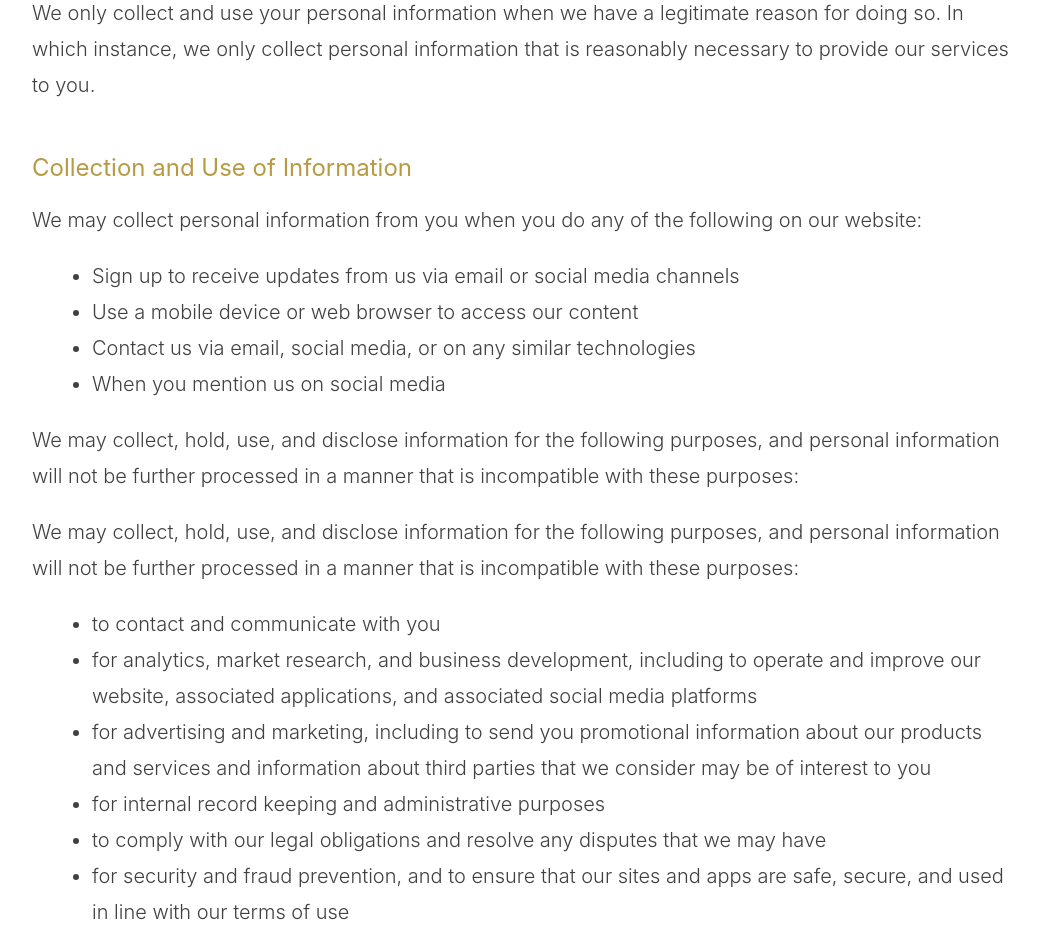
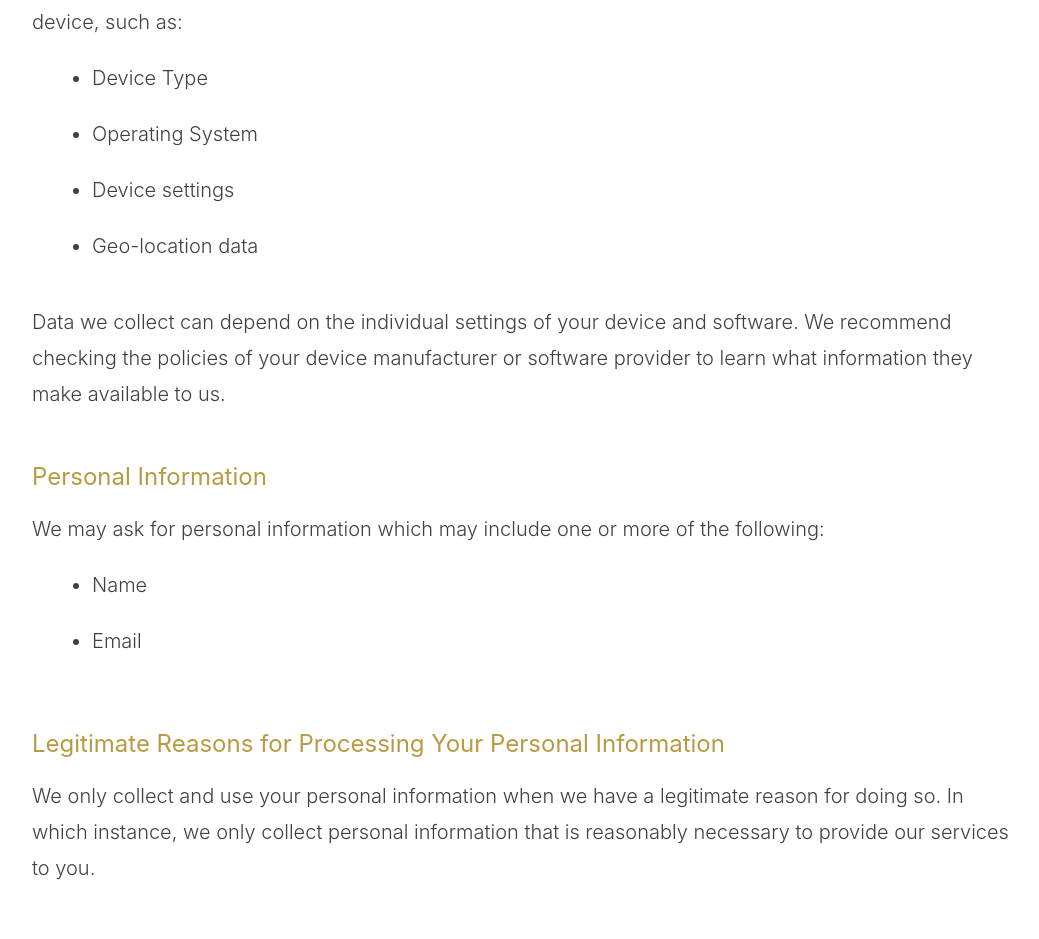
Before and after one commit to JonayahJ/orgena, a React (Create React App) app: page /privacy in a window 1280 px wide. Shown: the part 1384-2323 px from the top of the page, without its empty margins (118-1157 px from the left). Built offline with nearby package versions, Linux system fonts and the light colour scheme.

Commit message:
more robust privacy

```diff
--- a/src/components/Privacy/index.js
+++ b/src/components/Privacy/index.js
@@ -5,7 +5,8 @@ import {
     ContentH3,
     ContentH4,
     ContentP,
-    ContentUL
+    ContentUL,
+    ContentLI
 } from "../ContentElements";
 
 const PrivacyPolicy = () => {
@@ -19,35 +20,48 @@ const PrivacyPolicy = () => {
             <ContentP>Information we collect includes both information you knowingly and actively provide us when using or participating in any of our services and promotions, and any information automatically sent by your devices in the course of accessing our products and services. </ContentP>
 
             <ContentH4>Log Data</ContentH4>
-            <ContentP>When you visit our website, our servers may automatically log the standard data provided by your web browser. It may include your device’s Internet Protocol (IP) address, your browser type and version, the pages you visit, the time and date of your visit, the time spent on each page, other details about your visit, and technical details that occur in conjunction with any errors you may encounter. </ContentP>
+            <ContentP>When you visit our website, our servers may automatically log the standard data provided by your web browser. It may include your device’s Internet Protocol (IP) address, your browser type and version, the pages you visit, the time and date of your visit, the time spent on each page, and other details about your visit.</ContentP>
+            <ContentP>Additionally, if you encounter certain errors while using the site, we may automatically collect data about the error and the circumstances surrounding its occurrence. This data may include technical details about your device, what you were trying to do when the error happened, and other technical information relating to the problem. You may or may not receive notice of such errors, even in the moment they occur, that they have occurred, or what the nature of the error is.</ContentP>
             <ContentP>Please be aware that while this information may not be personally identifying by itself, it may be possible to combine it with other data to personally identify individual persons. </ContentP>
+
+            <ContentH4>Device Data</ContentH4>
+            <ContentP>When you visit our website or interact with our services, we may automatically collect data about your device, such as:</ContentP>
+            <ContentUL>
+                <ContentLI>Device Type</ContentLI>
+                <ContentLI>Operating System</ContentLI>
+                <ContentLI>Device settings</ContentLI>
+                <ContentLI>Geo-location data</ContentLI>
+            </ContentUL>
+            <ContentP>Data we collect can depend on the individual settings of your device and software. We recommend checking the policies of your device manufacturer or software provider to learn what information they make available to us.</ContentP>
 
             <ContentH4>Personal Information</ContentH4>
             <ContentP>We may ask for personal information which may include one or more of the following: </ContentP>
             <ContentUL>
-                <li>Name</li>
-                <li>Email</li>
+                <ContentLI>Name</ContentLI>
+                <ContentLI>Email</ContentLI>
             </ContentUL>
 
             <ContentH4>Legitimate Reasons for Processing Your Personal Information</ContentH4>
             <ContentP>We only collect and use your personal information when we have a legitimate reason for doing so. In which instance, we only collect personal information that is reasonably necessary to provide our services to you. </ContentP>
+
             <ContentH4>Collection and Use of Information</ContentH4>
             <ContentP>We may collect personal information from you when you do any of the following on our website: </ContentP>
             <ContentUL>
-                <li>Sign up to receive updates from us via email or social media channels</li>
-                <li>Use a mobile device or web browser to access our content</li>
-                <li>Contact us via email, social media, or on any similar technologies</li>
-                <li>When you mention us on social media</li>
+                <ContentLI>Sign up to receive updates from us via email or social media channels</ContentLI>
+                <ContentLI>Use a mobile device or web browser to access our content</ContentLI>
+                <ContentLI>Contact us via email, social media, or on any similar technologies</ContentLI>
+                <ContentLI>When you mention us on social media</ContentLI>
             </ContentUL>
             <ContentP>We may collect, hold, use, and disclose information for the following purposes, and personal information will not be further processed in a manner that is incompatible with these purposes: </ContentP>
             <ContentP>We may collect, hold, use, and disclose information for the following purposes, and personal information will not be further processed in a manner that is incompatible with these purposes: </ContentP>
             <ContentUL>
-                <li>to contact and communicate with you</li>
-                <li>for analytics, market research, and business development, including to operate and improve our website, associated applications, and associated social media platforms</li>
-                <li>for advertising and marketing, including to send you promotional information about our products and services and information about third parties that we consider may be of interest to you</li>
-                <li>for internal record keeping and administrative purposes</li>
-                <li>to comply with our legal obligations and resolve any disputes that we may have</li>
-                <li>for security and fraud prevention, and to ensure that our sites and apps are safe, secure, and used in line with our terms of use</li>
+                <ContentLI>to provide you with our platform's core features and services</ContentLI>
+                <ContentLI>to contact and communicate with you</ContentLI>
+                <ContentLI>for analytics, market research, and business development, including to operate and improve our website, associated applications, and associated social media platforms</ContentLI>
+                <ContentLI>for advertising and marketing, including to send you promotional information about our products and services and information about third parties that we consider may be of interest to you</ContentLI>
+                <ContentLI>for internal record keeping and administrative purposes</ContentLI>
+                <ContentLI>to comply with our legal obligations and resolve any disputes that we may have</ContentLI>
+                <ContentLI>for security and fraud prevention, and to ensure that our sites and apps are safe, secure, and used in line with our terms of use</ContentLI>
             </ContentUL>
             <ContentP>Please be aware that we may combine information we collect about you with general information or research data we receive from other trusted sources. </ContentP>
 
@@ -66,13 +80,13 @@ const PrivacyPolicy = () => {
             <ContentH3>Disclosure of Personal Information to Third Parties</ContentH3>
             <ContentP>We may disclose personal information to: </ContentP>
             <ContentUL>
-                <li>a parent, subsidiary, or affiliate of our company</li>
-                <li>third party service providers for the purpose of enabling them to provide their services, for example, IT service providers, data storage, hosting and server providers, advertisers, or analytics platforms</li>
-                <li>our employees, contractors, and/or related entities</li>
-                <li>our existing or potential agents or business partners</li>
-                <li>sponsors or promoters of any competition, sweepstakes, or promotion we run</li>
-                <li>courts, tribunals, regulatory authorities, and law enforcement officers, as required by law, in connection with any actual or prospective legal proceedings, or in order to establish, exercise, or defend our legal rights</li>
-                <li>third parties, including agents or sub-contractors, who assist us in providing information, products, services, or direct marketing to you third parties to collect and process data</li>
+                <ContentLI>a parent, subsidiary, or affiliate of our company</ContentLI>
+                <ContentLI>third party service providers for the purpose of enabling them to provide their services, for example, IT service providers, data storage, hosting and server providers, advertisers, or analytics platforms</ContentLI>
+                <ContentLI>our employees, contractors, and/or related entities</ContentLI>
+                <ContentLI>our existing or potential agents or business partners</ContentLI>
+                <ContentLI>courts, tribunals, regulatory authorities, and law enforcement officers, as required by law, in connection with any actual or prospective legal proceedings, or in order to establish, exercise, or defend our legal rights</ContentLI>
+                <ContentLI>third parties, including agents or sub-contractors, who assist us in providing information, products, services, or direct marketing to you third parties to collect and process data</ContentLI>
+                <ContentLI>third parties to collect and process data</ContentLI>
             </ContentUL>
 
             <ContentH3>International Transfers of Personal Information</ContentH3>
@@ -87,6 +101,7 @@ const PrivacyPolicy = () => {
 
             <ContentH3>Use of Cookies</ContentH3>
             <ContentP>We use &ldquo;cookies&rdquo; to collect information about you and your activity across our site. A cookie is a small piece of data that our website stores on your computer, and accesses each time you visit, so we can understand how you use our site. This helps us serve you content based on preferences you have specified. </ContentP>
+            <ContentP>Please refer to our Cookie Policy for more information.</ContentP>
 
             <ContentH3>Limits of Our Policy</ContentH3>
             <ContentP>Our website may link to external sites that are not operated by us. Please be aware that we have no control over the content and policies of those sites, and cannot accept responsibility or liability for their respective privacy practices. </ContentP>
```
Also changed, not shown: 1 other file (tests, documents, lock files or other folders).
